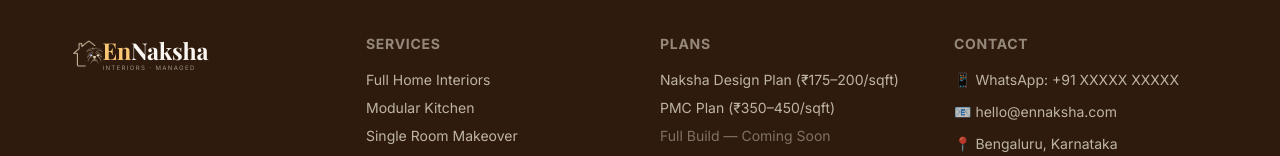
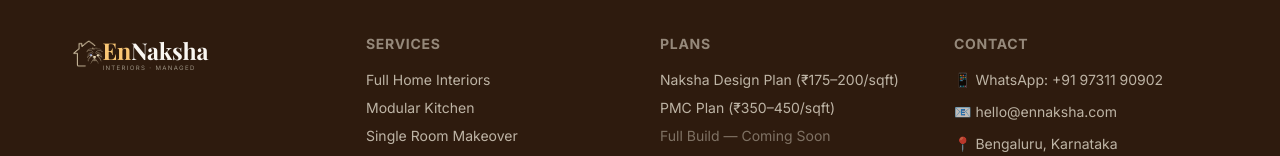
Before and after one commit to Sruti96/EnNaksha, a Next.js app: page / in a window 1280 px wide. Shown: the part 7170-7326 px from the top of the page. Built offline with nearby package versions, Linux system fonts and the light colour scheme; no server answers; a web font is replaced by a local one.

Commit message:
Disable instant 2D design preview on submit for now; set real WhatsApp contact number

```diff
--- a/app/page.tsx
+++ b/app/page.tsx
@@ -29,7 +29,7 @@
 
       {/* Floating Enzo (Shih Tzu mascot) WhatsApp button */}
       <a
-        href="https://wa.me/919999999999"
+        href="https://wa.me/919731190902"
         target="_blank"
         rel="noopener noreferrer"
         aria-label="Chat with Enzo on WhatsApp"
--- a/components/sections/Footer.tsx
+++ b/components/sections/Footer.tsx
@@ -61,7 +61,7 @@
               Contact
             </h4>
             <ul className="flex flex-col gap-3 font-inter text-sm text-ivory/70">
-              <li>📱 WhatsApp: +91 XXXXX XXXXX</li>
+              <li>📱 WhatsApp: +91 97311 90902</li>
               <li>📧 hello@ennaksha.com</li>
               <li>📍 Bengaluru, Karnataka</li>
             </ul>
--- a/components/sections/LeadForm.tsx
+++ b/components/sections/LeadForm.tsx
@@ -75,6 +75,11 @@
   "Floor Plan",
   "Budget",
 ];
+
+// Temporarily disabled per request: skip the Claude-generated instant 2D
+// design preview on submit — just show the success screen. Flip to true to
+// re-enable calling /api/design after a lead is saved.
+const ENABLE_INSTANT_DESIGN = false;
 
 const EMAIL_RE = /^[^\s@]+@[^\s@]+\.[^\s@]+$/;
 // Indian mobile numbers: 10 digits, starting with 6-9 (matches how
@@ -158,6 +163,11 @@
       setSubmitting(false);
       setSubmitted(true);
     }
+
+    // Instant 2D design preview on submit is temporarily disabled — the
+    // success screen shows on its own for now. Flip ENABLE_INSTANT_DESIGN
+    // back to true to re-enable the Claude-generated preview.
+    if (!ENABLE_INSTANT_DESIGN) return;
 
     // Kick off the Claude-generated 2D design in the background using the
     // same inputs the client just entered (mirrors what's saved to the sheet).
```
